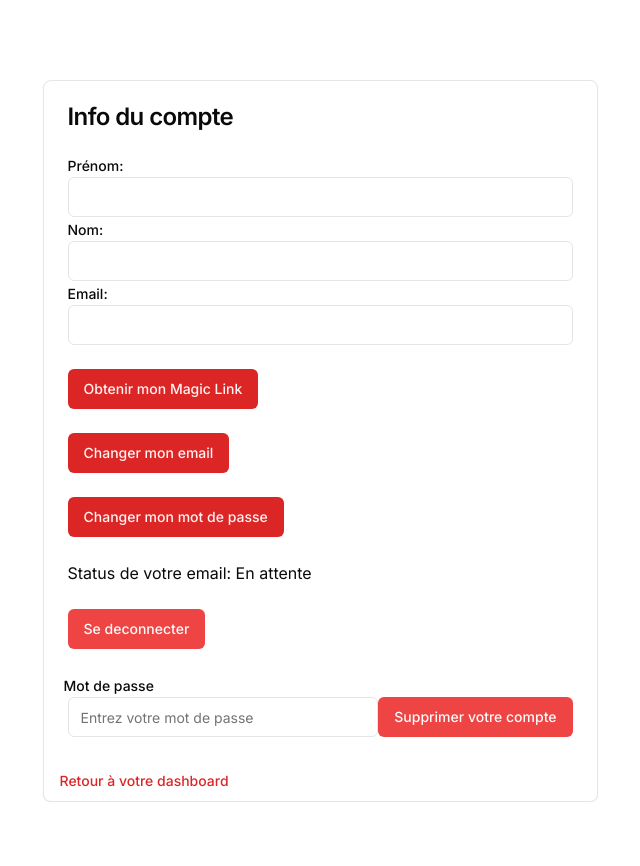
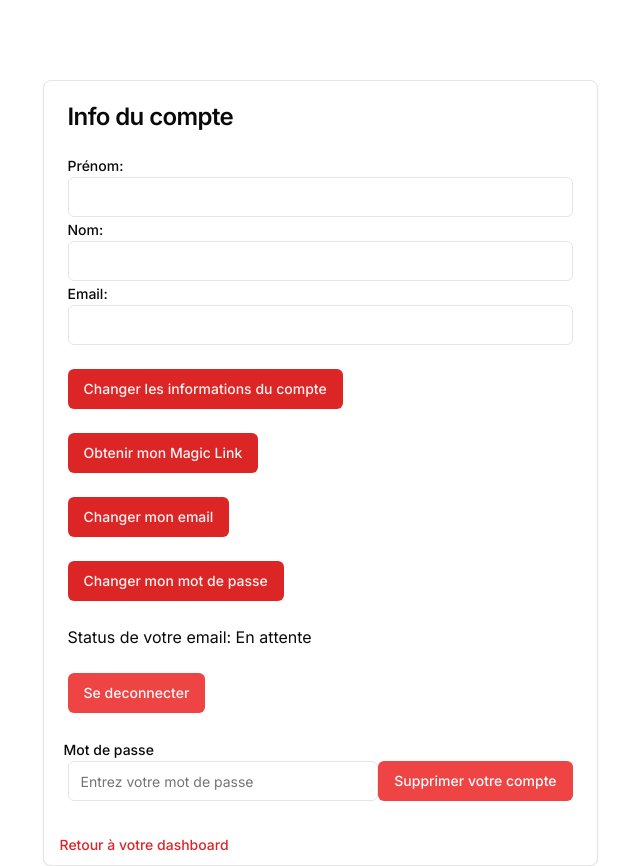
Before and after one commit to StayAliveEIP/stayalive-admin, a Next.js app: page /dashboard/settings in a window 1280 px wide. Shown: the whole page, without its empty margins (320-960 px from the left). Before the commit the page ends 802 px from the top, so only its background shows below. Built offline with nearby package versions, Linux system fonts and the light colour scheme; no server answers.

Commit message:
feat : now we can change the user first name and lastname

```diff
--- /dev/null
+++ b/src/actions/apiAdminChangeInfo.ts
@@ -0,0 +1,44 @@
+import { toast } from "sonner"
+
+const apiAdminChangeInfo = async (accountID: string, accountFirstname: string, accountLastname: string) => {
+    const bearerToken = localStorage.getItem('bearerToken');
+
+    const response = await fetch(`${process.env.NEXT_PUBLIC_API_URL}/admin/account/update`, {
+        method: 'POST',
+        headers: {
+            'Content-Type': 'application/json',
+            'Authorization': `Bearer ${bearerToken}`
+        },
+        body: JSON.stringify({
+            id: accountID,
+            firstname: accountFirstname,
+            lastname: accountLastname
+        })
+    });
+
+    console.log(accountID);
+    console.log(accountFirstname);
+    console.log(accountLastname);
+
+    if (!response.ok) {
+      toast("Une erreur innatendue est survenue", {
+        action: {
+        label: "Cacher",
+        onClick: () => console.log("Hiden"),
+        },
+      });
+        throw new Error(`HTTP error! Status: ${response.status}`);
+    } else {
+      toast("Vos informations été modifiées avec succès", {
+        action: {
+        label: "Cacher",
+        onClick: () => console.log("Hiden"),
+        },
+      });
+    }
+
+    const data = await response.json();
+    return data.message;
+}
+
+export default apiAdminChangeInfo;
--- a/src/app/dashboard/settings/page.tsx
+++ b/src/app/dashboard/settings/page.tsx
@@ -10,13 +10,13 @@ import {
 import { Button } from "@/components/ui/button";
 import Link from 'next/link';
 import { useEffect, useState } from 'react';
-import apiAccountDeleteID from '@/actions/apiAccountDeleteID'
 import { Input } from "@/components/ui/input";
 import apiAccountDelete from '@/actions/apiAccountDelete'
 import apiDeconnexion from '@/actions/apiDeconnexion'
 import {Label} from "@/components/ui/label";
 import apiAdminInfo from '@/actions/apiAdminInfo'
 import apiGetMagicLink from '@/actions/apiGetMagicLink'
+import apiAdminChangeInfo from '@/actions/apiAdminChangeInfo'
 
 const SettingsAdmin: React.FC = () => {
     const [accountFirstname, setAccountFirstname] = useState('');
@@ -24,6 +24,7 @@ const SettingsAdmin: React.FC = () => {
     const [accountEmail, setAccountEmail] = useState('');
     const [accountEmailStatus, setAccountEmailStatus] = useState('');
     const [accountPassword, setAccountPassword] = useState('');
+    const [accountID, setAccountID] = useState('');
 
     function getAdminInfo() {
       apiAdminInfo().then(r=> {
@@ -32,6 +33,7 @@ const SettingsAdmin: React.FC = () => {
           setAccountLastname(r.lastname);
           setAccountEmail(r.email);
           setAccountEmailStatus(r.emailVerified)
+          setAccountID(r.id)
         }
       }).catch(e=>{});
     }
@@ -53,6 +55,9 @@ const SettingsAdmin: React.FC = () => {
           <Input value={accountLastname} onChange={(e) => setAccountLastname(e.target.value)}></Input>
           <Label htmlFor="password">Email: </Label>
           <Input value={accountEmail} onChange={(e) => setAccountEmail(e.target.value)}></Input>
+        </CardContent>
+        <CardContent>
+          <Button onClick={() => apiAdminChangeInfo(accountID, accountFirstname, accountLastname)}>Changer les informations du compte</Button>
         </CardContent>
         <CardContent>
           <Button onClick={() => apiGetMagicLink(accountEmail)}>Obtenir mon Magic Link</Button>
```
